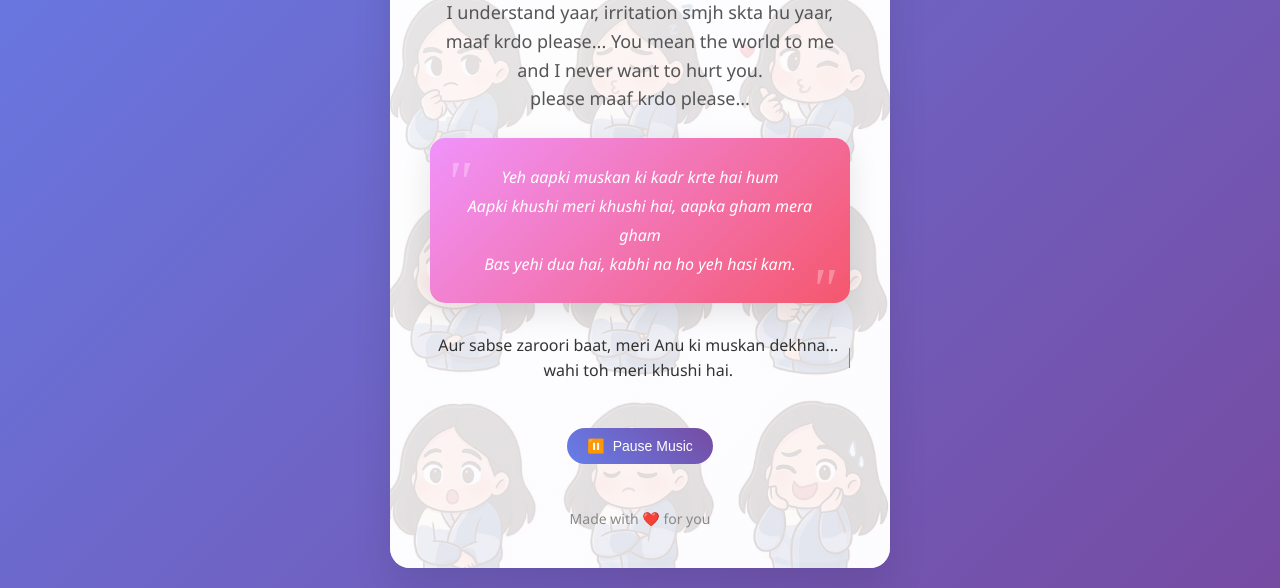
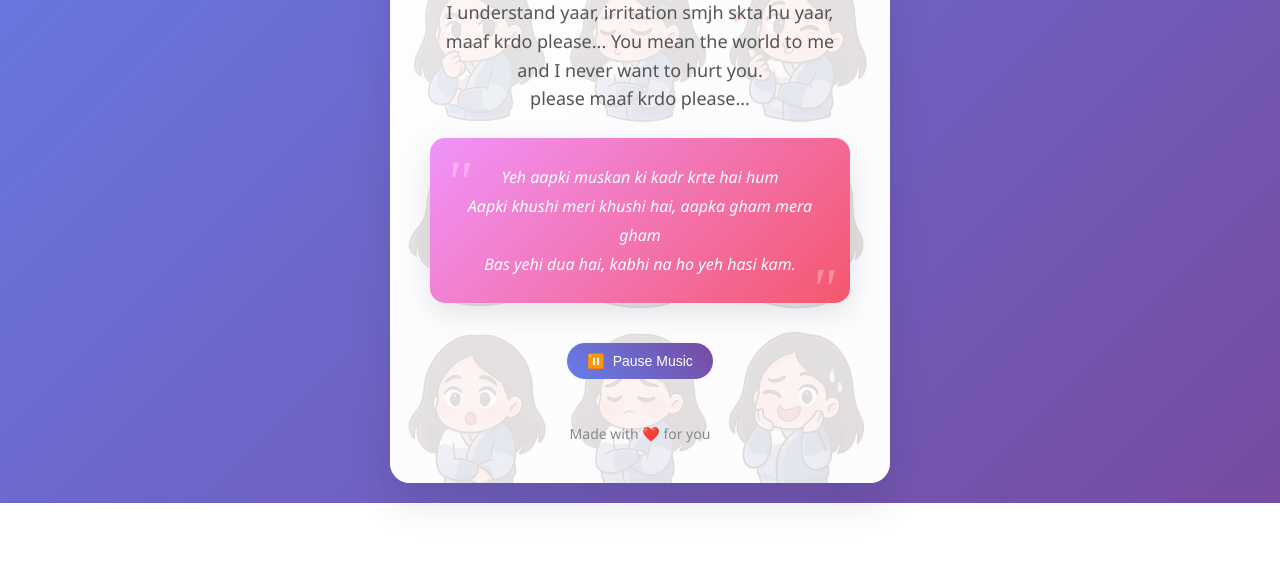
Before and after one commit to TMTanmay1/Madam, a plain HTML site: page index.html in a window 1280 px wide. Shown: the part 330-918 px from the top of the page. After the commit the page ends 833 px from the top, so only its background shows below. Drawn offline with Linux system fonts and the light colour scheme.

Commit message:
Update index.html

```diff
--- a/index.html
+++ b/index.html
@@ -294,9 +294,9 @@
             Bas yehi dua hai, kabhi na ho yeh hasi kam.
         </div>
 
-        <div class="typing-text" id="typingText">
+<!--         <div class="typing-text" id="typingText">
             <span id="typingContent"></span><span class="typing-cursor"></span>
-        </div>
+        </div> -->
 
         <div class="music-control">
             <button class="music-btn" onclick="toggleMusic()">
```
